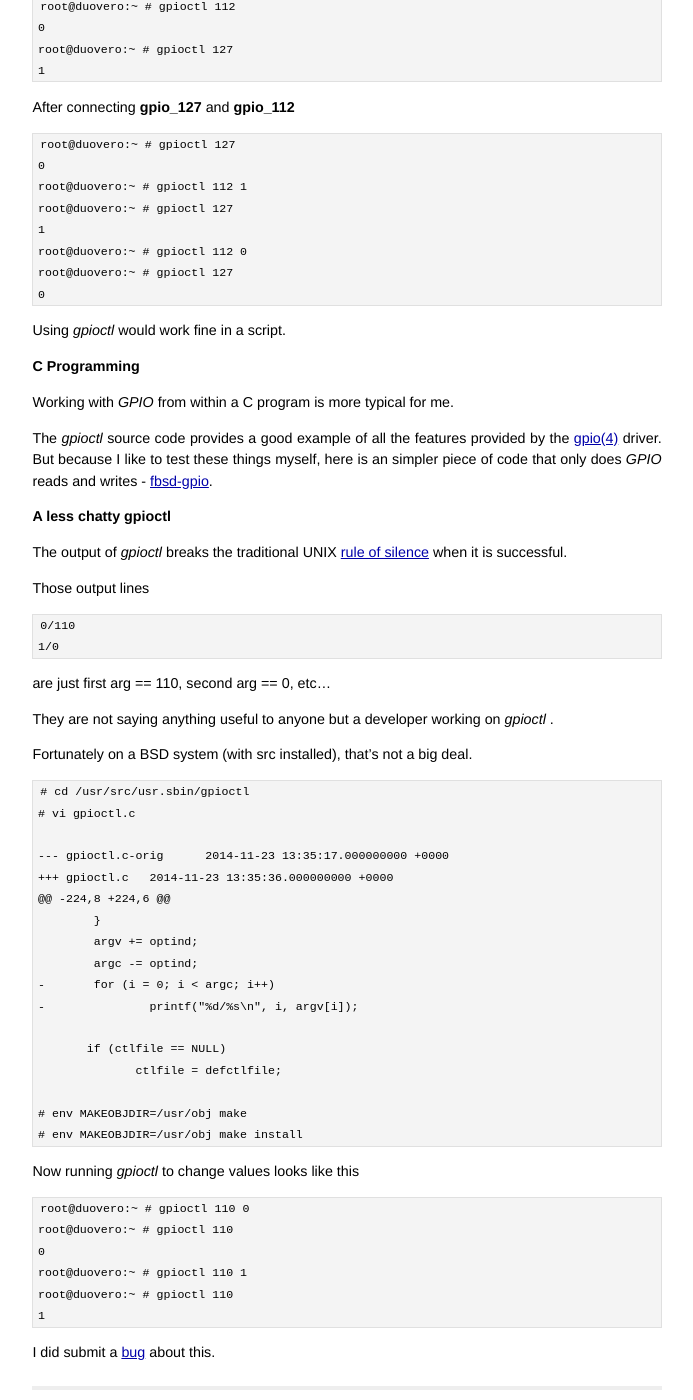
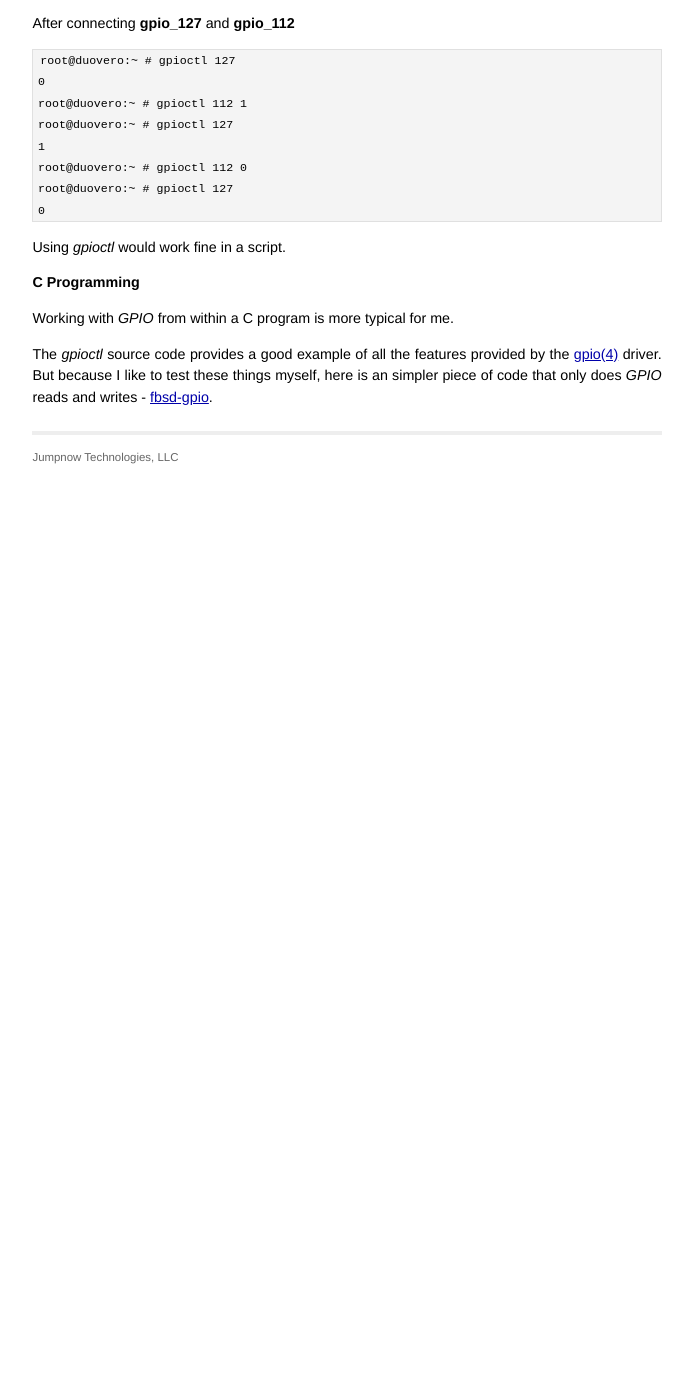
Before and after one commit to jumpnow/jumpnowtek-site, a Jekyll site: the page built from _posts/2014-11-23-FreeBSD-Duovero-GPIO.md, in a window 1280 px wide and 1400 px high, scrolled down 2237 px. Shown: the whole window, without its empty margins (293-986 px from the left). Built offline with Jekyll 4.4.1, drawn with Linux system fonts in a browser that asks for light colours; after the commit the page ends 2716 px from its top, so only the background shows below that; some of the changed text lies outside the part shown.

Commit message:
Remove gpioctl patch from gpio post. Fixed upstream.

```diff
--- a/_posts/2014-11-23-FreeBSD-Duovero-GPIO.md
+++ b/_posts/2014-11-23-FreeBSD-Duovero-GPIO.md
@@ -68,21 +68,18 @@ The *gpioctl* utility will list all 192 pins using the `-l` command
 
 As can be seen from the clipped output, the *GPIO* I've configured is showing up as expected.
 
-To turn on a gpio pin, you can use *gpioctl* like this
+To read the value of a gpio pin, you can use *gpioctl* like this
+
+    root@duovero:~ # gpioctl 110
+    0
+
+To turn **ON** a gpio pin
 
     root@duovero:~ # gpioctl 110 1
-    0/110
-    1/1
 
-To turn it off
+To turn it **OFF**
 
     root@duovero:~ # gpioctl 110 0
-    0/110
-    1/0
-
-NOTE: See the last section of this post about changing *gpioctl's* output. I'm using a modified, quieter version of *gpioctl* for the rest of this post.
-
-Watching values with a scope shows the gpio values are changing correctly.
 
 Now to test the input **gpio_118**. I'm going to use **gpio_110** to drive it.
 
@@ -132,49 +129,6 @@ Working with *GPIO* from within a C program is more typical for me.
 The *gpioctl* source code provides a good example of all the features provided by the [gpio(4)][gpiobus] driver. But because I like to test these things myself, here is an simpler piece of code that only does *GPIO* reads and writes - [fbsd-gpio][fbsd-gpio].
 
 
-#### A less chatty gpioctl
-
-The output of *gpioctl* breaks the traditional UNIX [rule of silence][rule-of-silence] when it is successful.
-
-Those output lines
-
-    0/110
-    1/0
-
-are just first arg == 110, second arg == 0, etc...
-
-They are not saying anything useful to anyone but a developer working on *gpioctl* .
-
-Fortunately on a BSD system (with src installed), that's not a big deal.
-
-    # cd /usr/src/usr.sbin/gpioctl
-    # vi gpioctl.c
-
-    --- gpioctl.c-orig      2014-11-23 13:35:17.000000000 +0000
-    +++ gpioctl.c   2014-11-23 13:35:36.000000000 +0000
-    @@ -224,8 +224,6 @@
-            }
-            argv += optind;
-            argc -= optind;
-    -       for (i = 0; i < argc; i++)
-    -               printf("%d/%s\n", i, argv[i]);
-
-           if (ctlfile == NULL)
-                  ctlfile = defctlfile;
-
-    # env MAKEOBJDIR=/usr/obj make
-    # env MAKEOBJDIR=/usr/obj make install
-
-Now running *gpioctl* to change values looks like this
-
-    root@duovero:~ # gpioctl 110 0
-    root@duovero:~ # gpioctl 110
-    0
-    root@duovero:~ # gpioctl 110 1
-    root@duovero:~ # gpioctl 110
-    1
-
-I did submit a [bug][gpioctl-bug] about this.
 
 [duovero]: https://store.gumstix.com/index.php/category/43/
 [parlor]: https://store.gumstix.com/index.php/products/287/
@@ -182,5 +136,3 @@ I did submit a [bug][gpioctl-bug] about this.
 [gpioctl]: http://www.freebsd.org/cgi/man.cgi?query=gpioctl&apropos=0&sektion=0&manpath=FreeBSD+11-current&arch=default&format=html
 [gpiobus]: http://www.freebsd.org/cgi/man.cgi?query=gpio&apropos=0&sektion=0&manpath=FreeBSD+11-current&arch=default&format=html
 [fbsd-gpio]: https://github.com/scottellis/fbsd-gpio
-[rule-of-silence]: http://www.catb.org/~esr/writings/taouu/taouu.html#rule-silence
-[gpioctl-bug]: https://bugs.freebsd.org/bugzilla/show_bug.cgi?id=195330
```
